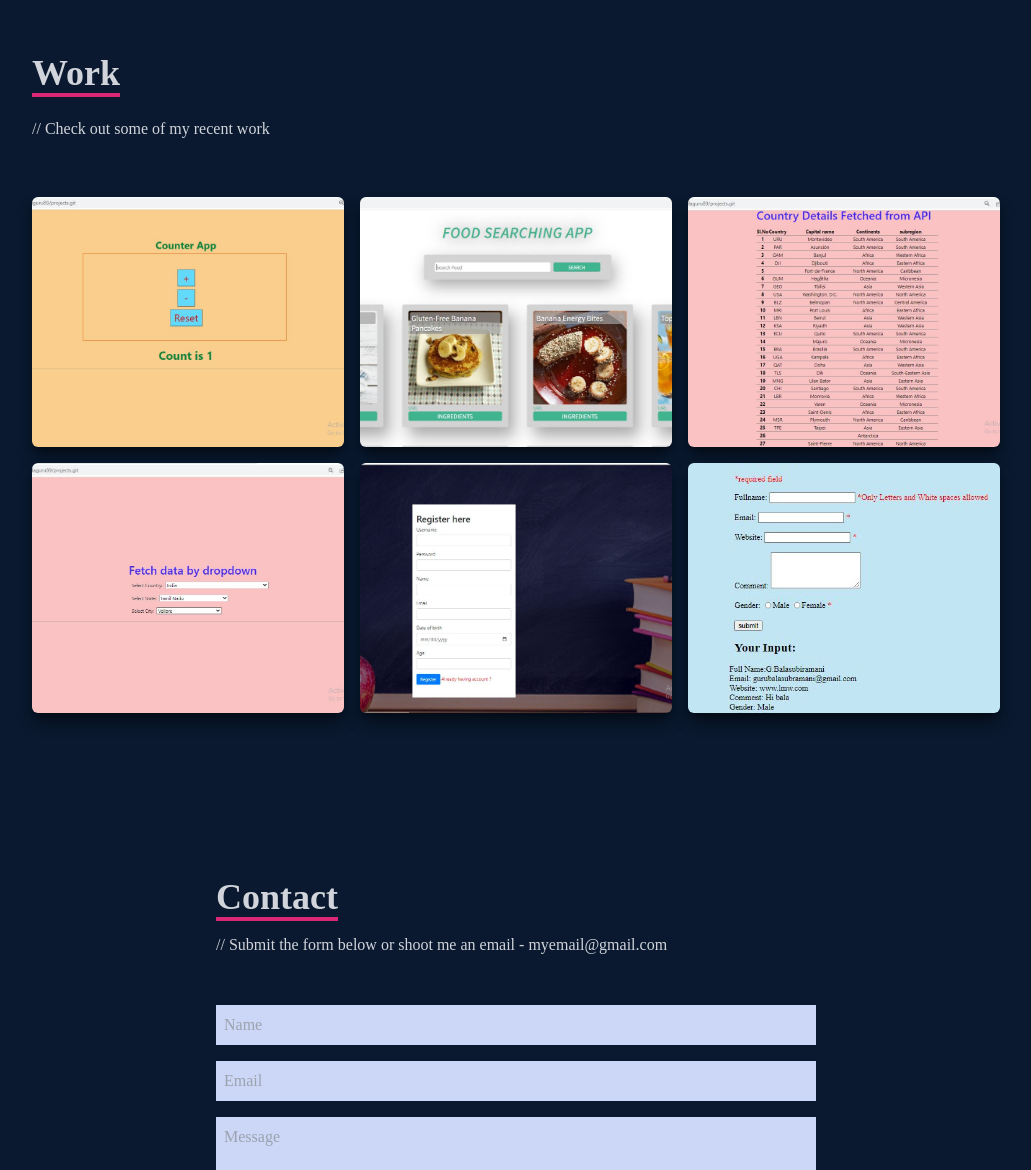
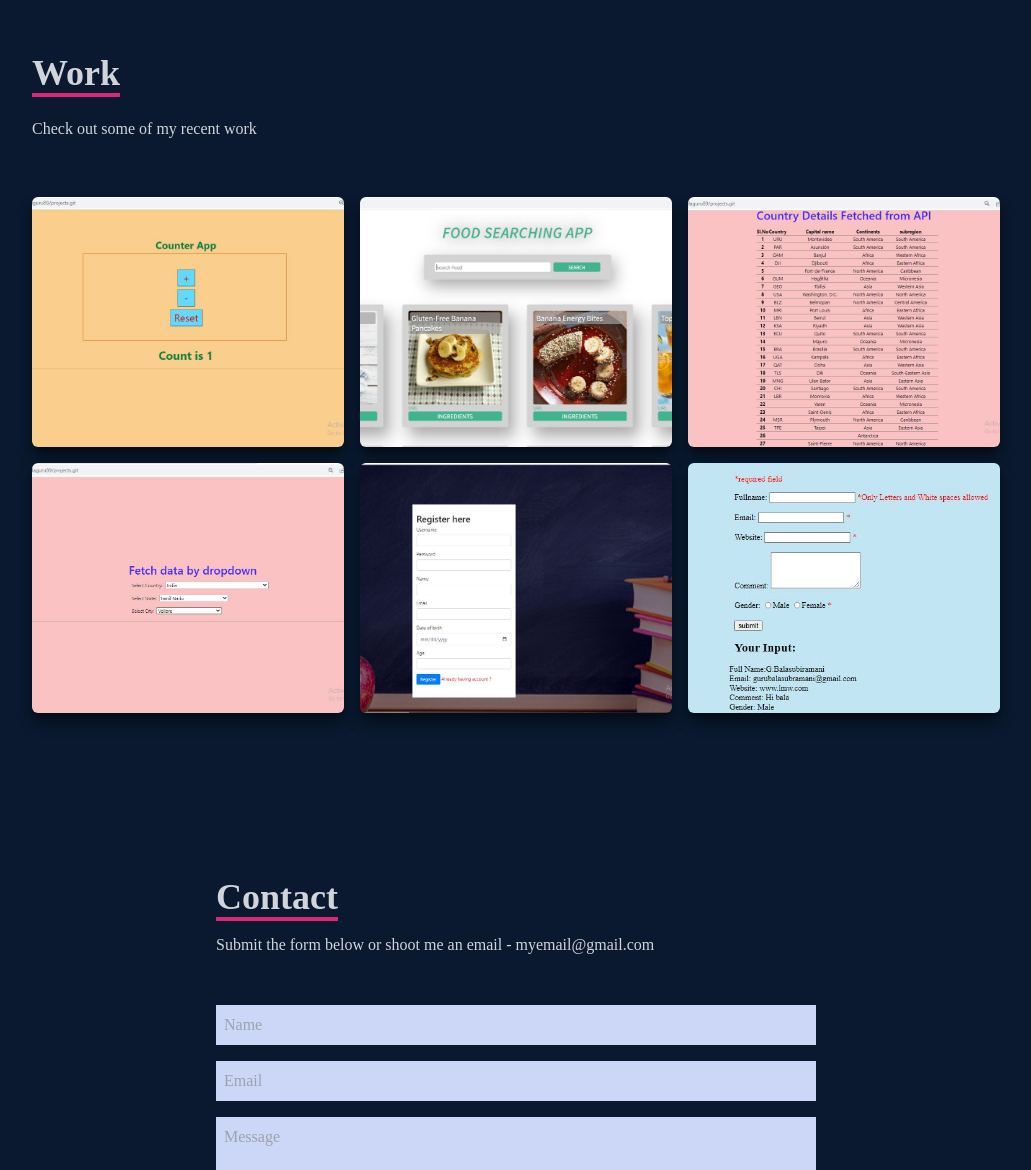
Before and after one commit to Bala-Vintek/Portfolio, a React (Create React App) app: page / in a window 1280 px wide. Shown: the part 2417-3587 px from the top of the page, without its empty margins (124-1155 px from the left). Built offline with nearby package versions, Linux system fonts and the light colour scheme.

Commit message:
Comment line removed, title changed

```diff
--- a/public/index.html
+++ b/public/index.html
@@ -24,7 +24,7 @@
       work correctly both with client-side routing and a non-root public URL.
       Learn how to configure a non-root public URL by running `npm run build`.
     -->
-    <title>React App</title>
+    <title>Portfolio</title>
   </head>
   <body>
     <noscript>You need to enable JavaScript to run this app.</noscript>
--- a/src/components/Contact.jsx
+++ b/src/components/Contact.jsx
@@ -6,7 +6,7 @@ const Contact = () => {
         <form method='POST' action="https://getform.io/f/a699a1b2-f225-434e-b317-1fbbde8e006c" className='flex flex-col max-w-[600px] w-full'>
             <div className='pb-8'>
                 <p className='text-4xl font-bold inline border-b-4 border-pink-600 text-gray-300'>Contact</p>
-                <p className='text-gray-300 py-4'>// Submit the form below or shoot me an email - myemail@gmail.com</p>
+                <p className='text-gray-300 py-4'> Submit the form below or shoot me an email - myemail@gmail.com</p>
             </div>
             <input className='bg-[#ccd6f6] p-2' type="text" placeholder='Name' name='name' />
             <input className='my-4 p-2 bg-[#ccd6f6]' type="email" placeholder='Email' name='email' />
--- a/src/components/Work.jsx
+++ b/src/components/Work.jsx
@@ -16,7 +16,7 @@ const Work = () => {
           <p className='text-4xl font-bold inline border-b-4 text-gray-300 border-pink-600'>
             Work
           </p>
-          <p className='py-6'>// Check out some of my recent work</p>
+          <p className='py-6'>Check out some of my recent work</p>
         </div>
 
 {/* Container */}
```
